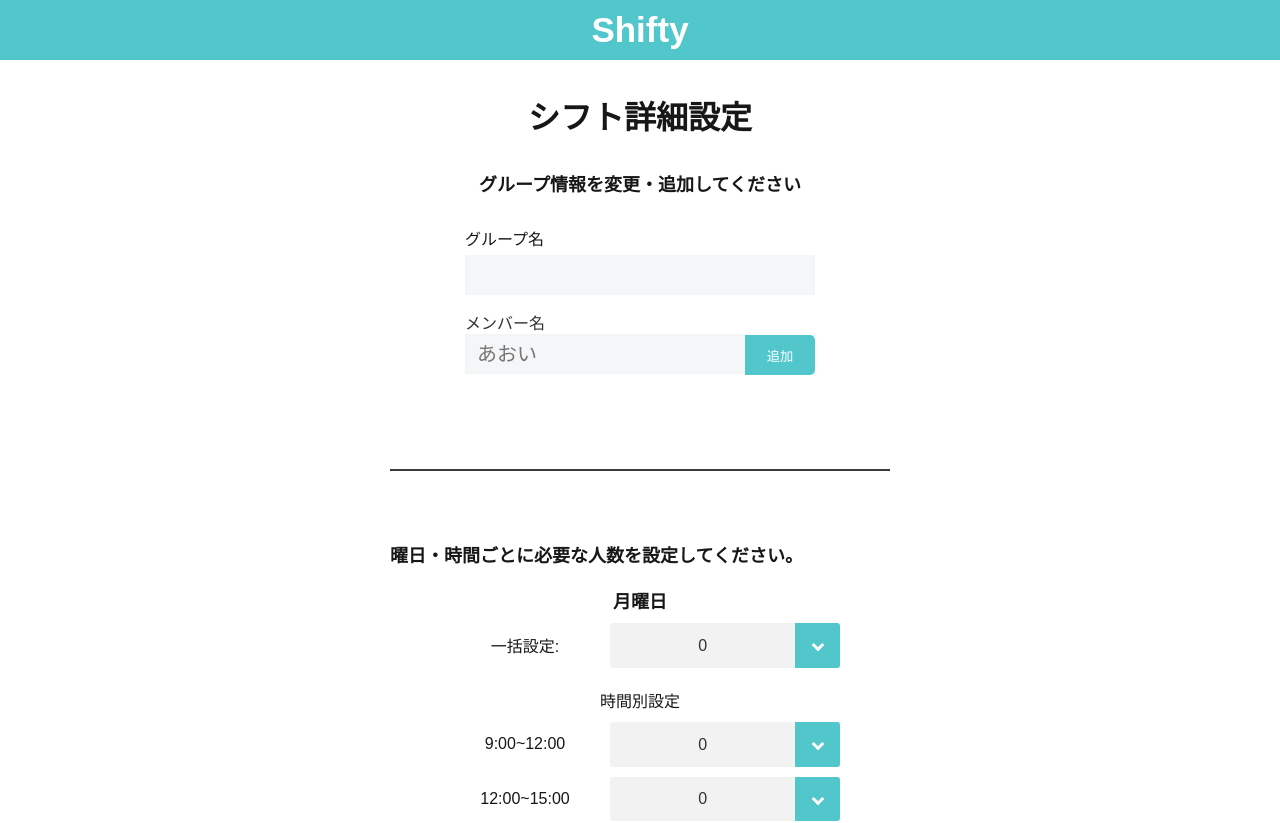
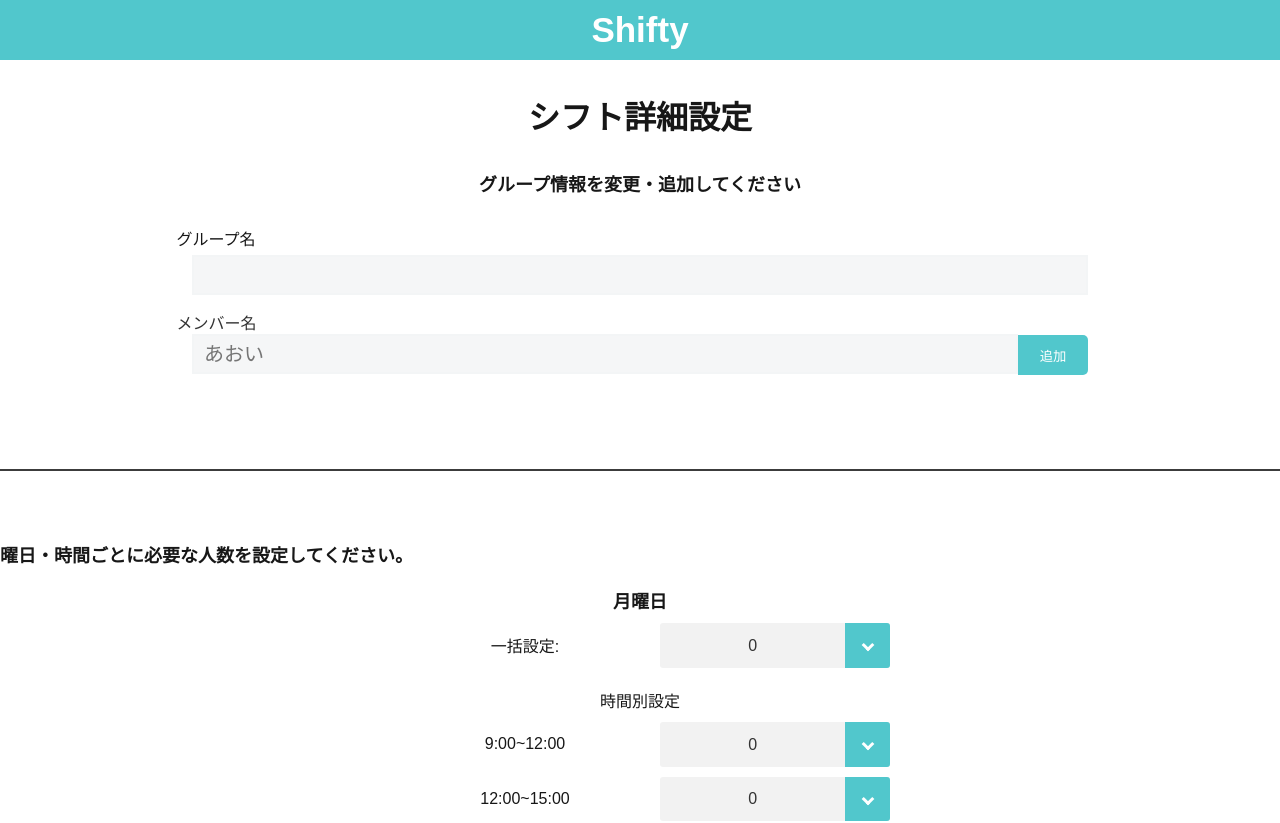
Before and after one commit to yuuri-dev/Shityj-app0507, a Next.js app: page /groupName/setting in a window 1280 px wide. Shown: the top 823 px of the page. Built offline with nearby package versions, Linux system fonts and the light colour scheme.

Commit message:
シフト設定ページのCSSにレスポンシブ対応を追加しました。

```diff
--- a/src/components/AddMember/AddMember.module.css
+++ b/src/components/AddMember/AddMember.module.css
@@ -9,6 +9,7 @@
 }
 .contents{
   width: 70%;
+  min-width: 200px;
   margin:0 auto;
 }
 .input {
--- a/src/components/ShiftInputEachDay/ShiftInputEachDay.module.css
+++ b/src/components/ShiftInputEachDay/ShiftInputEachDay.module.css
@@ -66,3 +66,28 @@
     text-align: center;
     margin-top: 20px;
 }
+
+/* 既存CSSはそのままでOK */
+
+@media (max-width: 480px) {
+    .selectbox-1 select {
+      min-width: 100px;
+      width: 100%;
+      font-size: 0.9em;
+      padding: .4em 2.5em .4em .8em;
+    }
+  }
+
+  @media (min-width: 481px) and (max-width: 768px) {
+    .selectbox-1 select {
+      min-width: 150px;
+      font-size: 1em;
+    }
+  }
+
+  @media (min-width: 769px) {
+    .selectbox-1 select {
+      min-width: 230px;
+      font-size: 1em;
+    }
+  }
--- a/src/pages/groupName/setting.module.css
+++ b/src/pages/groupName/setting.module.css
@@ -1,34 +1,34 @@
 .contents {
   width: 90%;
+
   margin: 0 auto;
   margin-bottom: 100px;
 }
 .p {
-  margin:30px 0 5px 13%;
+  margin: 30px 0 5px 13%;
 }
 
-.nameSettings p{
+.nameSettings p {
   text-align: left;
   padding-left: 10px;
 }
 
-.border{
+.border {
   border: 1px #3c3c3c solid;
   width: 100%;
   margin: 30px auto;
   margin-bottom: 70px;
 }
 
-.h2{
+.h2 {
   font-size: 18px;
-
 }
 
 .input {
   height: 40px;
   width: 55%;
-  display:block;
-  margin:0 auto;
+  display: block;
+  margin: 0 auto;
   background-color: rgba(243, 244, 246, 0.944);
   border-color: rgba(243, 244, 246, 0.656);
   border-style: solid;
@@ -36,13 +36,13 @@
   text-align: center;
 }
 
-
-.nameSettings{
+.nameSettings {
   text-align: center;
 }
 .groupNameInput {
   height: 40px;
   width: 70%;
+  min-width: 200px;
   background-color: rgba(243, 244, 246, 0.8);
   border-color: rgba(243, 244, 246, 0.656);
   border-style: solid;
@@ -50,15 +50,14 @@
   padding-left: 10px;
 }
 
-.settingMax{
+.settingMax {
   padding-bottom: 100px;
 }
 
 @media (min-width: 767px) {
-  .contents{
-    width: 500px;
+  .contents {
+    width: 100%;
     margin: 0 auto;
     margin-bottom: 100px;
   }
-
 }
```
